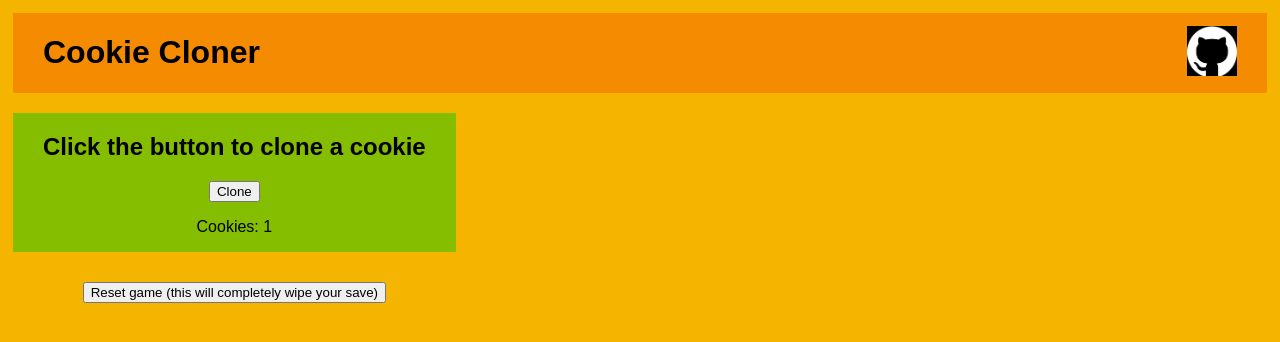
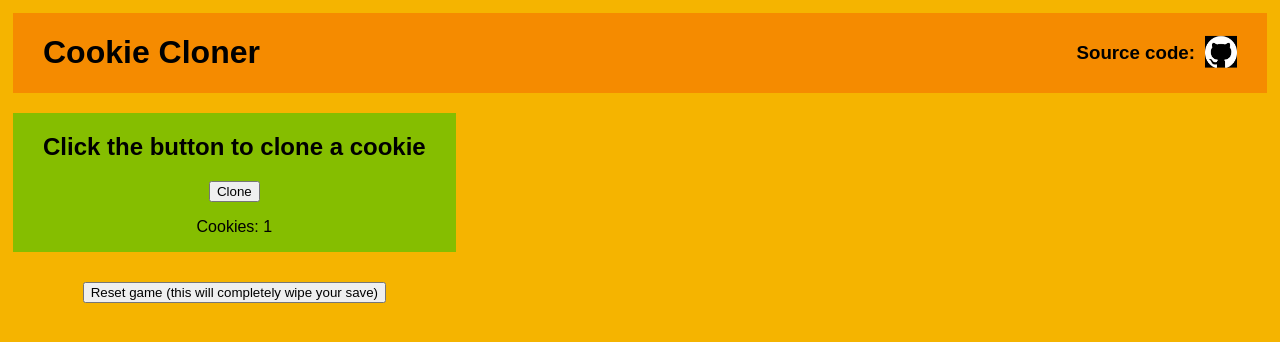
Before and after one commit to AuraCat66/cookie-cloner, a website with bundled scripts: page index.html in a window 1280 px wide. Built offline with nearby package versions, Linux system fonts and the light colour scheme.

Commit message:
remove a css class and add a "Source code:" h3 before the GitHub logo

```diff
--- a/index.html
+++ b/index.html
@@ -48,8 +48,12 @@
     </head>
 
     <body onload="bodyOnLoad();">
-        <header class="row-container header-container">
+        <header class="row-container">
             <h1>Cookie Cloner</h1>
+            <div class="row-container">
+                <h3>
+                    Source code:
+                </h3>
                 <a href="https://github.com/AuraCat66/cookie-cloner">
                     <img
                         src="./github-white-logo.png"
@@ -57,6 +61,7 @@
                         class="github-logo"
                     />
                 </a>
+            </div>
         </header>
 
         <!-- If JavaScript is disabled -->
@@ -77,9 +82,9 @@
                 </button>
             </div>
 
-            <div class="middle-item" id="shop" hidden>
+            <div hidden class="middle-item" id="shop">
                 <h2>Shop</h2>
-                <div class="shopItem" id="autocloner" hidden>
+                <div hidden class="shopItem" id="autocloner">
                     <p>
                         Simple Autocloner
                         <button onclick="shopAutoclonerBuyOnClick();">
@@ -97,4 +102,5 @@
             </div>
         </div>
     </body>
+    <footer></footer>
 </html>
--- a/style.css
+++ b/style.css
@@ -18,12 +18,16 @@ noscript {
   flex-direction: column;
 }
 
-.header-container {
+header {
   background-color: #f58b00;
   justify-content: space-between;
   align-items: center;
   padding-left: 30px;
   padding-right: 30px;
+}
+
+header > div > h3 {
+  padding-right: 10px;
 }
 
 .middle-container {
@@ -49,6 +53,7 @@ noscript {
 
 .github-logo {
   background-color: black;
-  width: 50px;
-  height: 50px;
+  height: 2em;
+  width: 2em;
+  transform: translateY(0.8em);
 }
```
Lines whose indentation alone changed are shown as unchanged.
